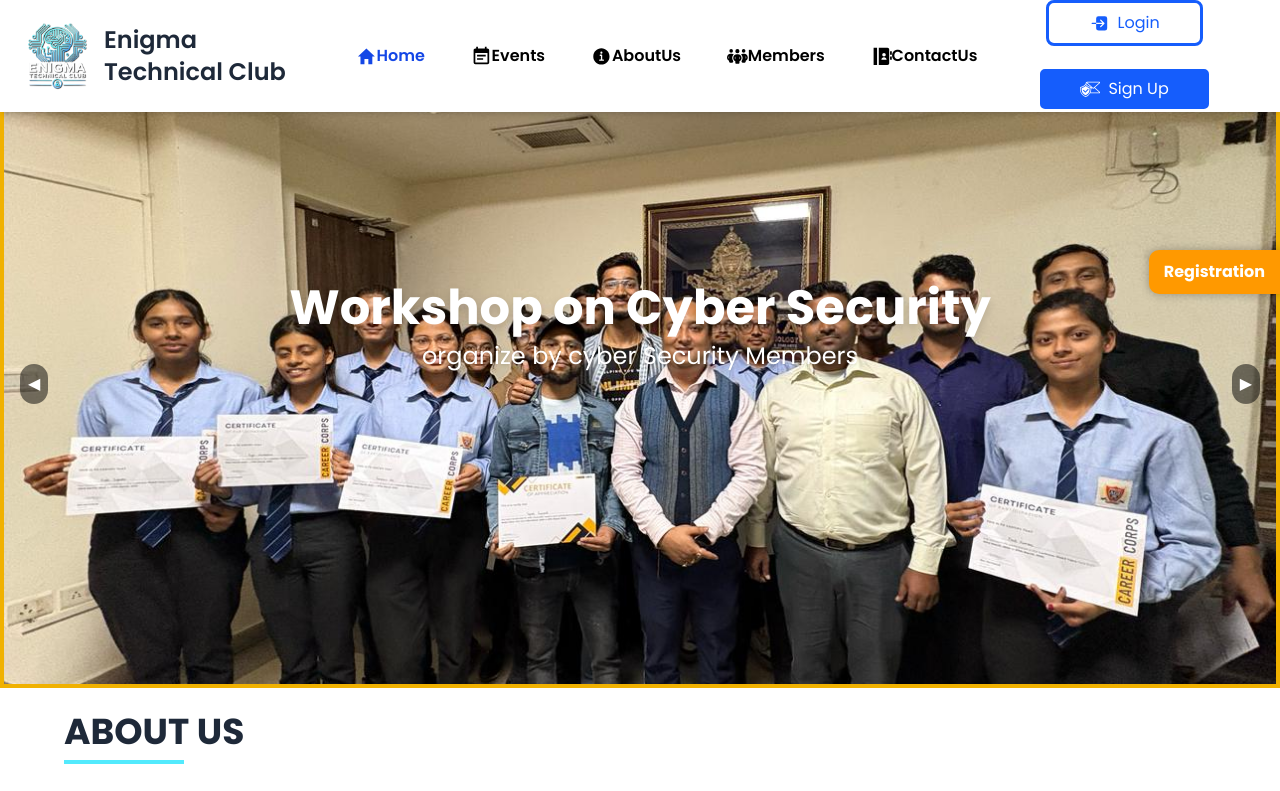
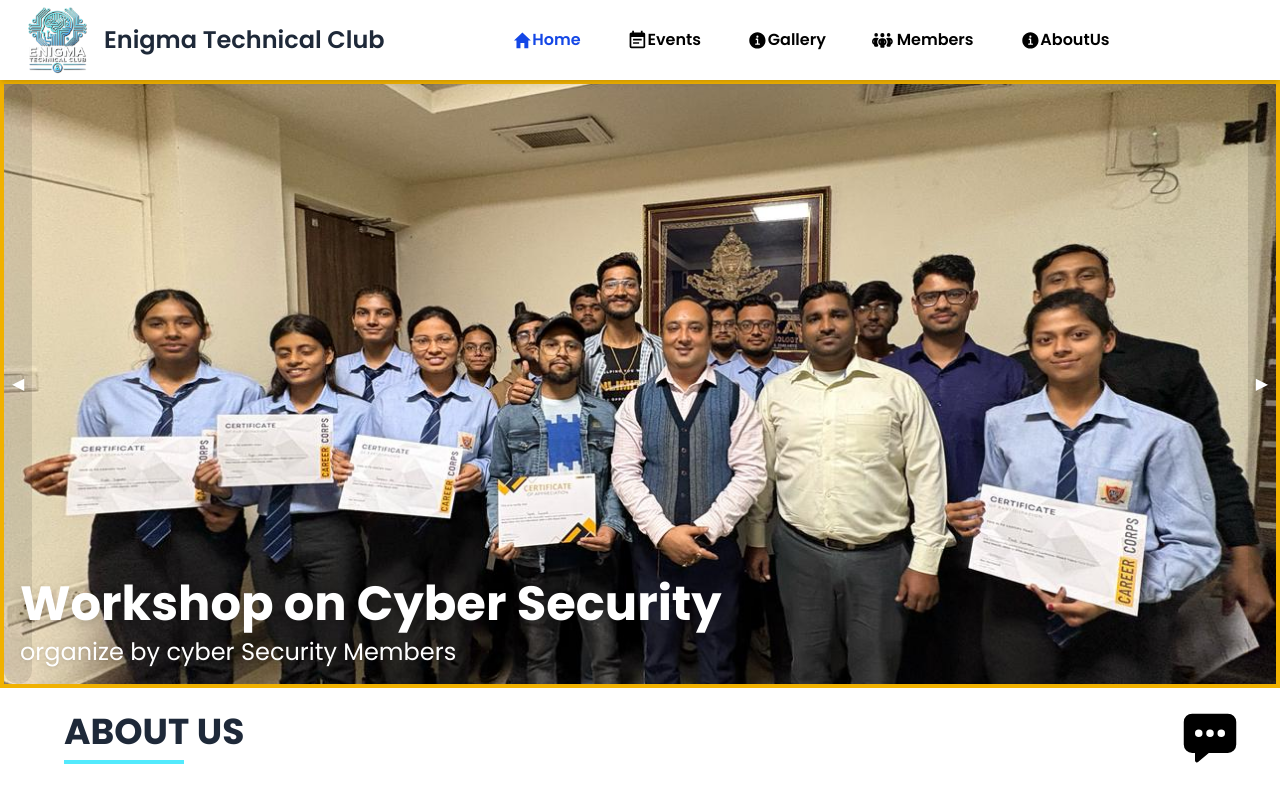
Before and after one commit to Jais-Abhi/Enigma, a React (Vite) app in the folder frontend/: page / in a window 1280 px wide. Shown: the top 791 px of the page. Built offline with nearby package versions, Linux system fonts and the light colour scheme.

Commit message:
Changed Contact logo

```diff
--- a/frontend/src/components/Header.jsx
+++ b/frontend/src/components/Header.jsx
@@ -18,7 +18,7 @@ const Header = () => {
         menuOpen ? "pb-4" : ""
       }`}
     >
-      <div className="flex flex-col md:flex-row justify-between items-center px-4">
+      <div className="flex flex-col md:flex-row gap-20 items-center px-4">
         <div className="flex justify-between items-center w-full md:w-auto">
           <Link to="/" className="flex items-center gap-2">
             <img src="/enigma.png" alt="logo" className="h-16 md:h-20" />
@@ -50,23 +50,28 @@ const Header = () => {
             </NavLink>
           </li>
           <li>
+            <NavLink to="/gallery" className={({ isActive }) => `flex items-center p-1 border-3 rounded-xl border-transparent ${isActive ? "text-blue-700" : "hover:text-blue-800 hover:border-blue-800 hover:transition-all hover:duration-700"}`}>
+              <IoInformationCircle size="1.3rem" /> Gallery
+            </NavLink>
+          </li>
+          <li>
+            <NavLink to="/members" className={({ isActive }) => `flex items-center p-1 gap-1 border-3 rounded-xl border-transparent ${isActive ? "text-blue-700" : "hover:text-blue-800 hover:border-blue-800 hover:transition-all hover:duration-700"}`}>
+              <FaPeopleGroup size="1.3rem" /> Members
+            </NavLink>
+          </li>
+          <li>
             <NavLink to="/about" className={({ isActive }) => `flex items-center p-1 border-3 rounded-xl border-transparent ${isActive ? "text-blue-700" : "hover:text-blue-800 hover:border-blue-800 hover:transition-all hover:duration-700"}`}>
               <IoInformationCircle size="1.3rem" /> AboutUs
             </NavLink>
           </li>
-          <li>
-            <NavLink to="/members" className={({ isActive }) => `flex items-center p-1 border-3 rounded-xl border-transparent ${isActive ? "text-blue-700" : "hover:text-blue-800 hover:border-blue-800 hover:transition-all hover:duration-700"}`}>
-              <FaPeopleGroup size="1.3rem" /> Members
-            </NavLink>
-          </li>
-          <li>
+          {/* <li>
             <NavLink to="/contact" className={({ isActive }) => `flex items-center p-1 border-3 rounded-xl border-transparent ${isActive ? "text-blue-700" : "hover:text-blue-800 hover:border-blue-800 hover:transition-all hover:duration-700"}`}>
               <RiContactsBookFill size="1.3rem" /> ContactUs
             </NavLink>
-          </li>
+          </li> */}
         </ul>
 
-        <div
+        {/* <div
           className={`${
             menuOpen ? "flex" : "hidden"
           } md:flex flex-wrap justify-center items-center gap-5 mt-3 md:mt-0`}
@@ -79,7 +84,7 @@ const Header = () => {
             <SiSimplelogin size="1.3rem" />
             Sign Up
           </button>
-        </div>
+        </div> */}
       </div>
     </div>
   );
--- a/frontend/src/components/main/Main.jsx
+++ b/frontend/src/components/main/Main.jsx
@@ -2,6 +2,7 @@
 import MainAbout from "./MainAbout";
 import MainEvent from "./MainEvent";
 import MainGallery from "./MainGallery";
+import MainMembers from "./MainMembers";
 import MainSlider from "./MainSlider";
 export default function Main(){
   return (
@@ -9,6 +10,7 @@ export default function Main(){
       <MainSlider />
       <MainAbout />
       <MainEvent />
+      <MainMembers />
       <MainGallery/>
     </>
   )
--- a/frontend/src/components/main/MainMembers.jsx
+++ b/frontend/src/components/main/MainMembers.jsx
@@ -58,9 +58,9 @@ const MemberCard = ({ member }) => (
   </div>
 );
 
-const MemberSlider = () => {
+const MainMembers = () => {
   return (
-    <div className="max-w-7xl mx-auto px-4 my-12 mt-30">
+    <div className="max-w-7xl mx-auto px-4 my-12">
       <h2 className="text-3xl font-bold text-center mb-4">OUR MEMBERS</h2>
       <p className="text-center text-gray-500 mb-6">
         We are glad to introduce our professional members
@@ -89,4 +89,4 @@ const MemberSlider = () => {
   );
 };
 
-export default MemberSlider;
+export default MainMembers;
--- a/frontend/src/components/main/MainSlider.jsx
+++ b/frontend/src/components/main/MainSlider.jsx
@@ -1,5 +1,7 @@
 import React, { useState, useEffect } from "react";
-
+import { Link ,NavLink } from "react-router";
+import { FcBusinessContact } from "react-icons/fc";
+import { IoChatboxEllipses } from "react-icons/io5";
 const slides = [
   {
     image: "/slider1.jpg",
@@ -38,7 +40,7 @@ const MainSlider = () => {
 
   return (
     <div className="relative w-full overflow-hidden mt-20 border-4 border-yellow-500">
-      <div className="absolute top-1/3 w-full text-center z-20 px-4">
+      <div className="absolute bottom-0 p-4 w-full z-20 px-4">
         <h2 className="text-white text-3xl md:text-5xl font-bold drop-shadow-lg">
           {slides[index].title}
         </h2>
@@ -47,7 +49,7 @@ const MainSlider = () => {
         </p>
       </div>
       <div
-        className="flex transition-transform duration-700 ease-in-out"
+        className="flex transition-transform duration-800 ease-in-out"
         style={{ transform: `translateX(-${index * 100}%)` }}
       >
         {slides.map((slide, idx) => (
@@ -61,17 +63,17 @@ const MainSlider = () => {
       </div>
       <button
         onClick={prevSlide}
-        className="absolute top-1/2 left-4 transform -translate-y-1/2 bg-black/50 text-white p-2 rounded-full hover:bg-black z-10"
+        className="absolute h-full top-1/2 left-0 transform -translate-y-1/2 bg-black/10 text-white p-2 rounded-full hover:bg-black/30 z-10"
       >
         ◀
       </button>
       <button
         onClick={nextSlide}
-        className="absolute top-1/2 right-4 transform -translate-y-1/2 bg-black/50 text-white p-2 rounded-full hover:bg-black z-10"
+        className="absolute top-1/2 right-0 h-full transform -translate-y-1/2 bg-black/10 text-white p-2 rounded-full hover:bg-black/30 z-10"
       >
         ▶
       </button>
-      <a
+      {/* <a
         href="/register"
         style={{
           position: "fixed",
@@ -88,7 +90,10 @@ const MainSlider = () => {
         }}
       >
         Registration
-      </a>
+      </a> */}
+      <NavLink to="/contact" className=" fixed right-6 bottom-4 text-6xl z-50 p-4 " >
+      <IoChatboxEllipses />
+      </NavLink>
     </div>
   );
 };
```
Also changed, not shown: frontend/src/main.jsx (+6 -2 lines).
